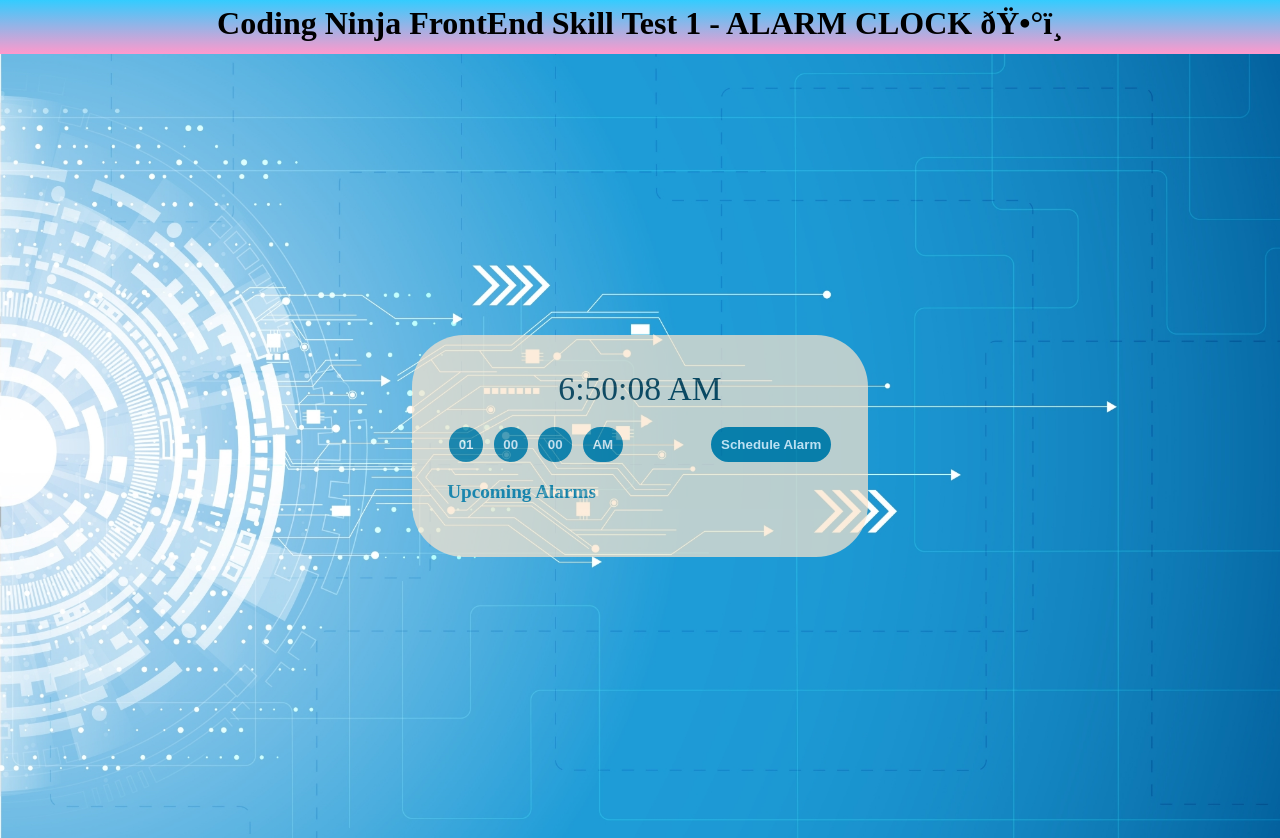
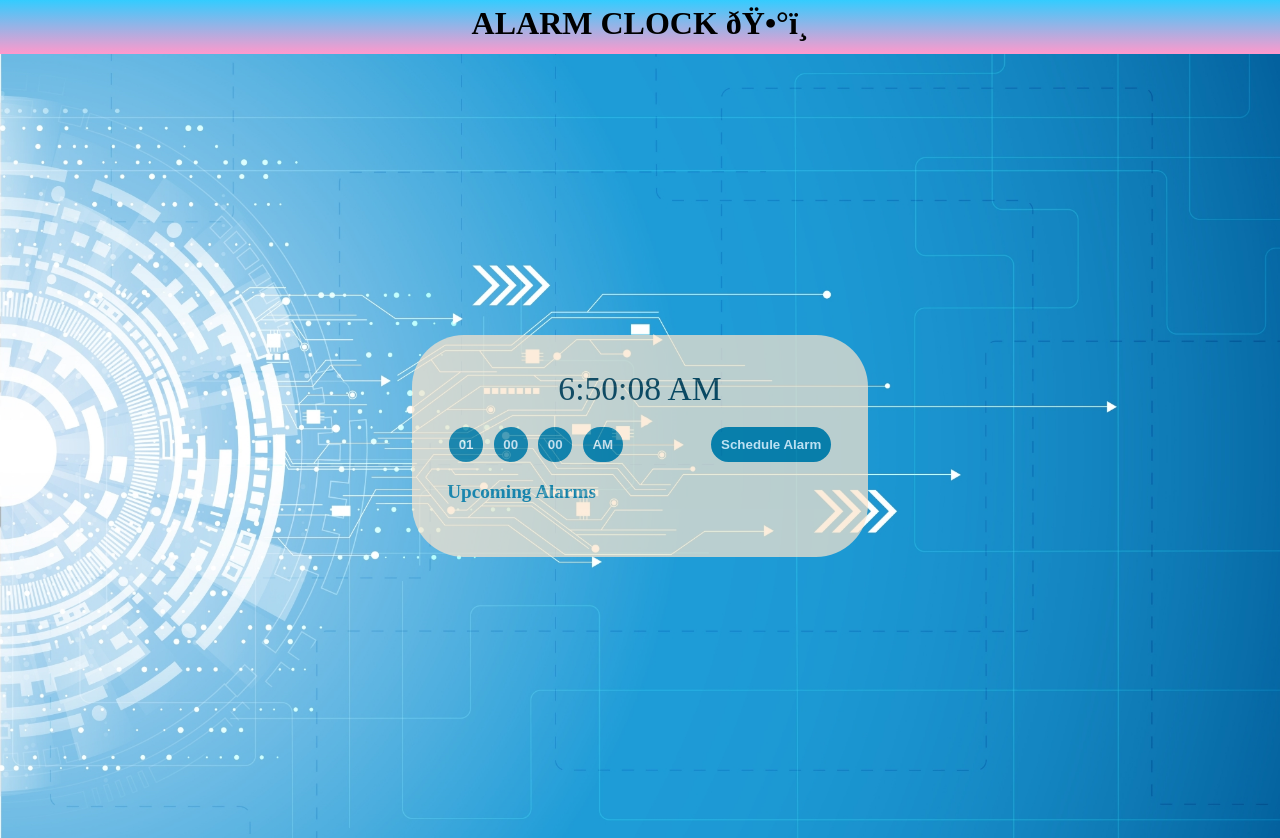
Before and after one commit to ravishankar12091996pandey/ravishankar12091996pandey.github.io, a plain HTML site: page portfolio/project5/index.html in a window 1280 px wide. Drawn offline with Linux system fonts and the light colour scheme.

Commit message:
Update index.html

```diff
--- a/portfolio/project5/index.html
+++ b/portfolio/project5/index.html
@@ -21,7 +21,7 @@
 
 <body>
     <div class= "heading">
-      <h1>Coding Ninja FrontEnd Skill Test 1 - ALARM CLOCK 🕰️ </h1>
+      <h1>ALARM CLOCK 🕰️ </h1>
     </div>
     <div class="SectionMain display">
       <div class="SectionClock display">
```
